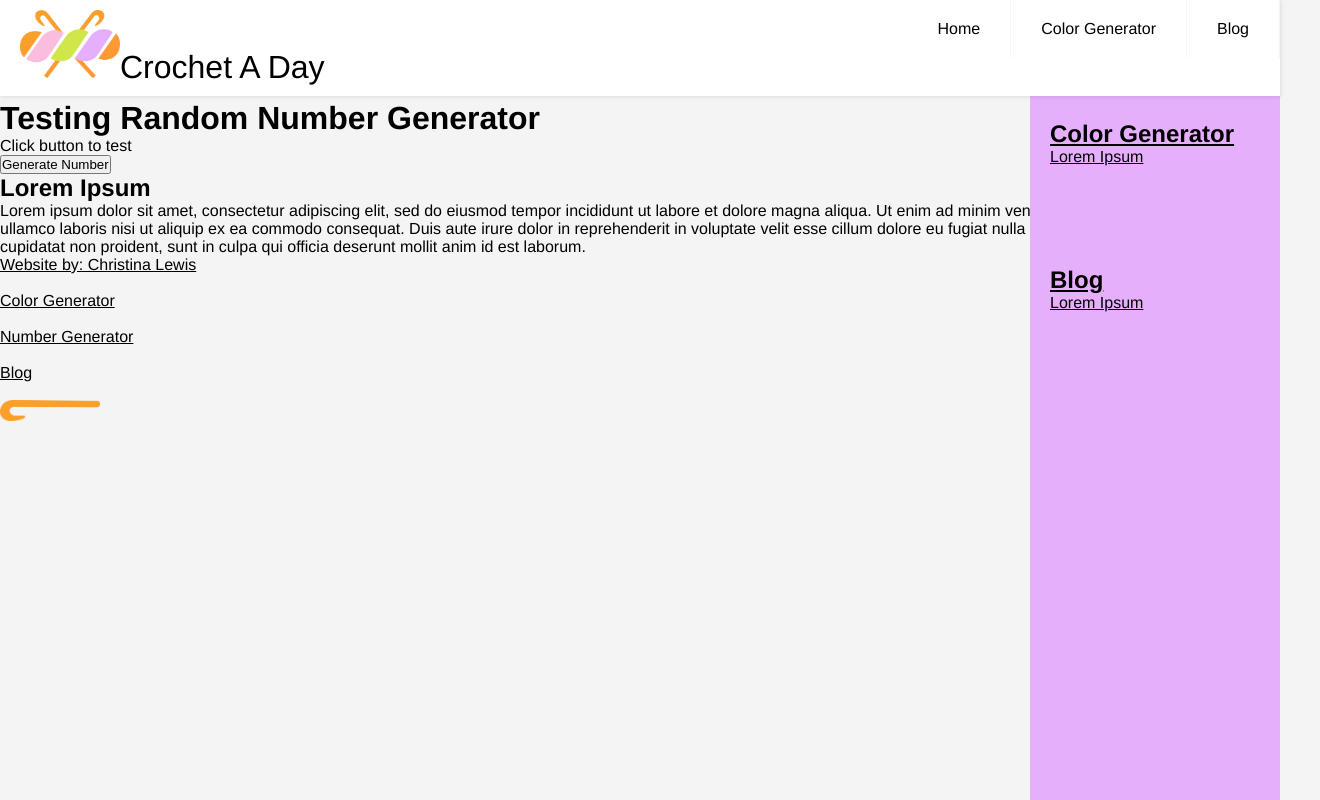
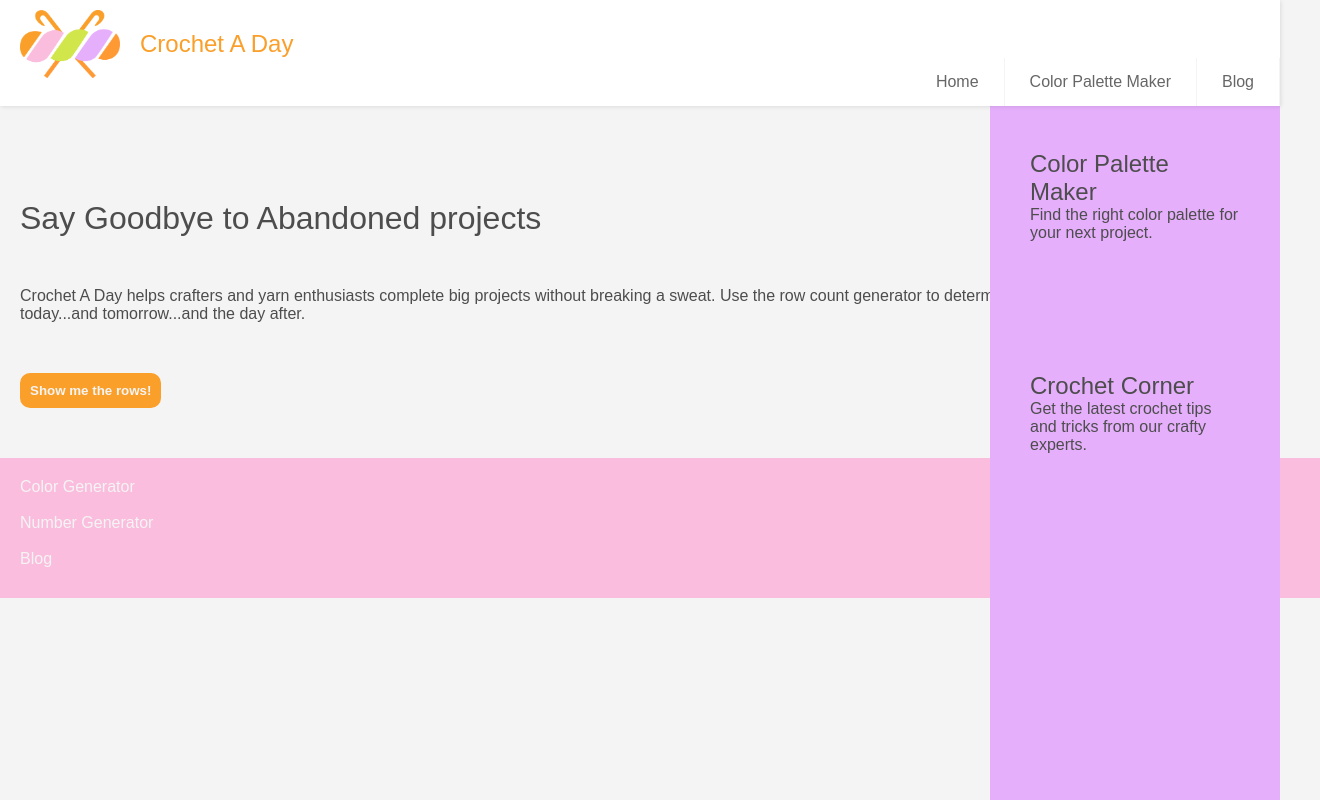
Before and after one commit to christinalewis58/Website, a plain HTML site: page index.html in a window 1280 px wide. Shown: the whole page, 1320 px wide, since content can reach past the window. Drawn offline with Linux system fonts and the light colour scheme; a web font is replaced by a local one.

Commit message:
Styled the app for mobile

```diff
--- a/index.html
+++ b/index.html
@@ -2,65 +2,71 @@
 <html lang="en">
     <head>
         <meta charset="UTF-8">
-        <title>Proof of Concept</title>
+        <title>Crochet A Day</title>
 
         <!--Hamburger Menu Icons-->
         <link rel="stylesheet" href="https://cdnjs.cloudflare.com/ajax/libs/font-awesome/4.7.0/css/font-awesome.min.css"/>
         <!--CSS-->
         <link rel="stylesheet" href="style.css"/>
+        <link rel="stylesheet" href="https://use.typekit.net/usl3tvq.css">
+
+
+
+
+
 
     </head>
 
     <header class="header">
-      <a href="index.html" class="logo"> <img src="images/CAD-Logo.png" alt="Crochet a Day logo" width="100">Crochet A Day</a>
+      <a href="index.html" class="logo"> <img src="images/CAD-Logo.png" alt="Crochet a Day logo" width="100"></a>
+      <h1>Crochet A Day</h1>
+
         <input class="menu-btn" type="checkbox" id="menu-btn" />
         <label class="menu-icon" for="menu-btn"><span class="navicon"></span></label>
         <ul class="menu">
           <li><a href="index.html">Home</a></li>
-          <li><a href="watch.html">Color Generator</a></li>
+          <li><a href="watch.html">Color Palette Maker</a></li>
           <li><a href="blog.html">Blog</a></li>
         </ul>
       </header>
 
     <body>
         <div class="numberGenerator">
-          <h1>Testing Random Number Generator</h1>
-          <p>Click button to test</p>
-          <button id="randomButton">Generate Number</button>
+          <h1>Say Goodbye to Abandoned projects</h1>
+          <p>Crochet A Day helps crafters and yarn enthusiasts complete big projects without breaking a sweat. Use the row count generator to  determine how many rows to complete today...and tomorrow...and the day after.</p>
+          <button id="randomButton">Show me the rows!</button>
           <!-- <button id="colorButton">Generate Color Palette</button> -->
 
           <p id="numberResult"></p>
 
         </div>
 
-        <div>
-          <h2>Lorem Ipsum</h2>
-          <p>Lorem ipsum dolor sit amet, consectetur adipiscing elit, sed do eiusmod tempor incididunt ut labore et dolore magna aliqua. Ut enim ad minim veniam, quis nostrud exercitation ullamco laboris nisi ut aliquip ex ea commodo consequat. Duis aute irure dolor in reprehenderit in voluptate velit esse cillum dolore eu fugiat nulla pariatur. Excepteur sint occaecat cupidatat non proident, sunt in culpa qui officia deserunt mollit anim id est laborum.</p>
-        </div>
+
         <!-- <div id="palette-container"></div> -->
         <div class="sidebar">
           <div>
-            <h2><a href="watch.html">Color Generator</h2>
+            <h2><a href="watch.html">Color Palette Maker</h2>
 
 
-            <p>Lorem Ipsum</p>
+            <p>Find the right color palette for your next project.</p>
           </div>
 
           <div>
-            <h2><a href="blog.html">Blog</h2>
+            <h2><a href="blog.html">Crochet Corner</h2>
 
-            <p>Lorem Ipsum</p>
+            <p>Get the latest crochet tips and tricks from our crafty experts.</p>
           </div>
         </div>
 
 
         <script src="number.js"></script>
-        <footer>
-          <p>Website by: Christina Lewis</p><br>
+
+        <footer class="footer">
+
           <p><a href="watch.html">Color Generator</p><br>
           <p><a href="index.html">Number Generator</p><br>
           <p><a href="blog.html">Blog</p><br>
-          <img src="images/Hook-brandmark.png" alt="orange crochet hook" width="100">
+
 
         </footer>
 
--- a/style.css
+++ b/style.css
@@ -2,18 +2,74 @@
 * {
   margin: 0;
   padding: 0;
+
 }
 
+/* Typography */
+h1 {
+  font-family: "cubano", sans-serif;
+  font-weight: 400;
+  font-style: normal;
+  color: #4d4d4d;
+}
+
+h2 {
+  font-family: "cubano", sans-serif;
+  font-weight: 400;
+  font-style: normal;
+  color: #4d4d4d;
+}
+
+p {
+  font-family: "jaf-bernina-sans", sans-serif;
+  font-weight: 400;
+  font-style: normal;
+  color: #4d4d4d;
+}
+
+/* Logo Font*/
+header a {
+  font-family: "cubano", sans-serif;
+  font-weight: 400;
+  font-style: normal;
+  color: #fa9f2a;
+}
+
+/*Body Styling*/
 body {
     font-family: Helvetica, sans-serif;
     background-color: #f4f4f4;
   }
 
   a {
-    color: #000;
+    color: #4d4d4d;
   }
 
-  /* header */
+/* Buttons */
+
+button#randomButton {
+  font-family: "jaf-bernina-sans", sans-serif;
+  font-weight: 700;
+  font-style: normal;
+  color: #f4f4f4;
+  background-color: #fa9f2a;
+  padding: 10px;
+  border-radius: 10px;
+  border: none;
+}
+
+button#colorButton {
+  font-family: "jaf-bernina-sans", sans-serif;
+  font-weight: 700;
+  font-style: normal;
+  color: #f4f4f4;
+  background-color: #fa9f2a;
+  padding: 10px;
+  border-radius: 10px;
+  border: none;
+}
+
+/* header */
 
   .header {
     background-color: #fff;
@@ -21,6 +77,12 @@ body {
     position: fixed;
     width: 100%;
     z-index: 3;
+  }
+
+  .header h1 {
+    color: #fa9f2a;
+    padding-top: 30px;
+    font-size: 1.5em;
   }
 
   .header ul {
@@ -36,6 +98,7 @@ body {
     padding: 20px 20px;
     border-right: 1px solid #f4f4f4;
     text-decoration: none;
+    color: #666666;
   }
 
   .header li a:hover,
@@ -46,10 +109,13 @@ body {
   .header .logo {
     display: block;
     float: left;
-    font-size: 2em;
+    font-size: 1.5em;
     padding: 10px 20px;
     text-decoration: none;
+    margin: 0 auto;
   }
+
+
 
   /* menu */
 
@@ -57,6 +123,7 @@ body {
     clear: both;
     max-height: 0;
     transition: max-height .2s ease-out;
+
   }
 
   /* menu icon */
@@ -128,40 +195,119 @@ body {
   /* Number Generator Styling */
 
   .numberGenerator {
-      padding-top: 100px;
+      padding-top: 200px;
+      padding-left: 20px;
+      padding-right: 20px;
+
+
   }
+
+  .numberGenerator h1, .numberGenerator p{
+    padding: 0 0 50px;
+  }
+
+  #numberResult {
+    font-family: "cubano", sans-serif;
+    font-weight: 400;
+    font-style: normal;
+    font-size: 75px;
+  }
+
+
  /* Color palette styling */
 
  #palette-container {
    display: flex;
+   padding-left: 20px;
  }
 
   .color-box {
-    width: 50px;
-    height: 50px;
+    width: 45px;
+    height: 45px;
     margin: 5px;
-    border: 1px solid black;
+    border: none;
+    border-radius: 10px;
   }
-  /* What to Watch Styling */
+  /* Color Palette Maker Styling */
 
   .color {
-    padding-top: 100px;
+    padding-top: 150px;
+    padding-left: 20px;
+    padding-right: 20px;
+    padding-bottom: 0px;
+
+
   }
 
-  /* What to Watch Styling */
+  .color h1, .color p{
+    padding: 0 0 50px;
+  }
+
+
+
+  /* Blog Styling */
 
   .blog {
-    padding-top: 100px;
+    padding-top: 150px;
+    padding-left: 20px;
+    padding-right: 20px;
+    padding-bottom: 100px;
+
   }
 
-  /* 48em = 768px */
+  .blog h1 {
+
+      padding: 0 0 50px;
+    }
+
+  .blog h2, .blog p {
+    padding-top: 10px;
+
+  }
+
+
+/* Sidebar for mobile */
+
+.sidebar {
+  padding: 20px;
+
+}
+
+.sidebar div {
+  padding-top: 10px;
+}
+
+.sidebar a {
+  text-decoration: none;
+}
+/* footer styling */
+
+footer.footer {
+  height: 100px;
+  width: 100%;
+  padding: 20px;
+  background-color: #fbbdde;
+  margin-bottom: 0px
+  position: fixed;
+
+
+}
+
+.footer p a, .footer p {
+text-decoration: none;
+color: #f4f4f4;
+}
+  /* Tablet 48em = 768px */
 
   @media (min-width: 48em) {
+
+  /* Header styling */
+
     .header li {
       float: left;
     }
     .header li a {
-      padding: 20px 30px;
+      padding: 15px 25px;
     }
     .header .menu {
       clear: none;
@@ -171,7 +317,30 @@ body {
     .header .menu-icon {
       display: none;
     }
-        /* Sidebar styling */
+
+  /* Number Generator styling */
+
+
+  .numberGenerator {
+    padding-top: 200px;
+    padding-left: 20px;
+    padding-right: 20px;
+
+
+}
+
+.numberGenerator h1, .numberGenerator p{
+  padding: 0 0 50px;
+}
+
+#numberResult {
+  font-family: "cubano", sans-serif;
+  font-weight: 400;
+  font-style: normal;
+  font-size: 75px;
+}
+
+  /* Sidebar styling */
 
     .sidebar {
       height: 100%;
@@ -186,8 +355,9 @@ body {
     }
 
     .sidebar div {
-      padding-top: 100px;
+      padding-top: 130px;
       padding-left: 20px;
+      padding-right: 20px;
     }
 
   }
```
Also changed, not shown: blog.html (+20 -11 lines), watch.html (+23 -16 lines).
